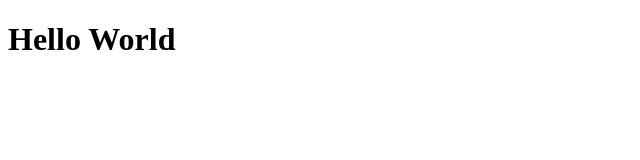
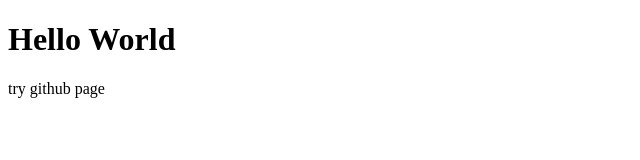
Before and after one commit to victorwung/victorwung.github.io, a plain HTML site: page index.html in a window 1280 px wide. Shown: the whole page, without its empty margins (0-640 px from the left). Drawn offline with Linux system fonts and the light colour scheme.

Commit message:
add paragraph

```diff
--- a/index.html
+++ b/index.html
@@ -5,5 +5,6 @@
   </head>
   <body>
 	<h1>Hello World</h1>
+	<p> try github page </p>
   </body>
 </html>
```
